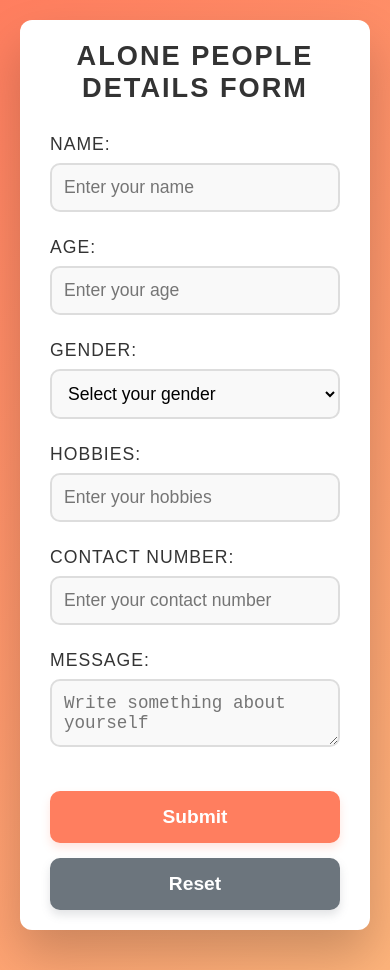
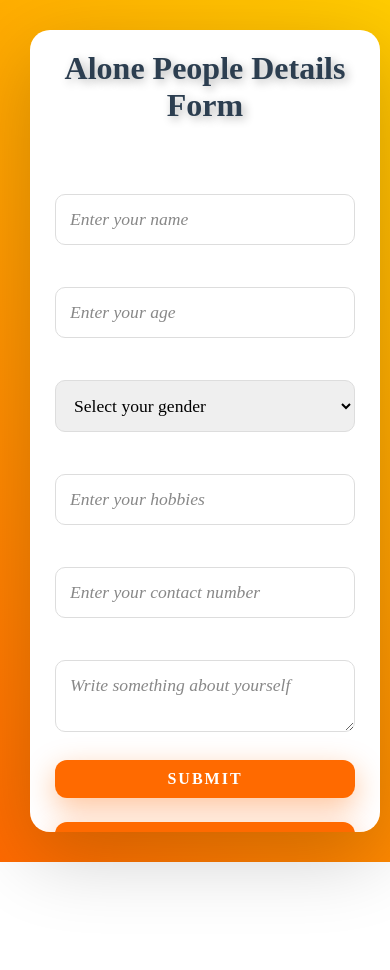
Before and after one commit to Arpita244/message-receiving-from-backend-, a React (Create React App) app: page / in a window 390 px wide. After the commit the page ends 862 px from the top, so only its background shows below. Built offline with nearby package versions, Linux system fonts and the light colour scheme.

Commit message:
first commit

```diff
--- a/src/App.css
+++ b/src/App.css
@@ -1,4 +1,4 @@
-/* Global Styles */
+/* Global Reset */
 * {
   margin: 0;
   padding: 0;
@@ -6,209 +6,168 @@
 }
 
 body {
-  font-family: 'Poppins', sans-serif;
-  background: linear-gradient(135deg, #ff7e5f, #feb47b); /* Warm gradient background */
+  font-family: 'Lora', serif;
+  background: linear-gradient(45deg, #ff6a00, #ffcc00); /* Warm gradient */
   display: flex;
   justify-content: center;
-  align-items: flex-start; /* Ensure items start at the top */
-  min-height: 100vh;
+  align-items: center;
+  min-height: 100vh; /* Ensures full viewport height */
+  flex-direction: column;
   color: #fff;
-  overflow-y: auto; /* Allow scrolling */
-  padding: 20px; /* Space around the content */
+  padding: 20px;
+  overflow: hidden; /* Prevents body from scrolling */
 }
 
+/* App Container */
 .App {
   width: 100%;
-  max-width: 700px;
+  max-width: 900px; /* Slightly reduced width for responsiveness */
   background: #fff;
-  padding: 40px 50px;
-  border-radius: 12px;
-  box-shadow: 0px 25px 50px rgba(0, 0, 0, 0.2); /* Subtle large shadow for depth */
-  transition: transform 0.4s ease-in-out, box-shadow 0.4s ease-in-out;
-  margin-bottom: 20px; /* Space at the bottom for backend output */
-  overflow: auto; /* Ensure the form is scrollable if needed */
+  padding: 50px;
+  border-radius: 20px;
+  box-shadow: 0px 25px 80px rgba(0, 0, 0, 0.2);
+  transition: transform 0.5s ease-in-out, box-shadow 0.5s ease-in-out;
+  margin-bottom: 40px;
+  overflow-y: auto; /* Allows form to scroll if needed */
+  max-height: 95vh; /* Ensures the form does not overflow the viewport */
+  animation: formAppear 1s ease-out forwards;
+}
+
+/* Smooth animation when form appears */
+@keyframes formAppear {
+  0% { transform: scale(0.9); opacity: 0; }
+  100% { transform: scale(1); opacity: 1; }
 }
 
 .App:hover {
   transform: scale(1.05);
-  box-shadow: 0px 35px 70px rgba(0, 0, 0, 0.2);
+  box-shadow: 0px 40px 90px rgba(0, 0, 0, 0.3);
 }
 
-
-/* Heading */
+/* Title Styling */
 h1 {
+  font-size: 2.5rem;
+  font-weight: 700;
   text-align: center;
-  font-size: 2.5rem;
-  margin-bottom: 30px;
-  color: #333;
-  font-weight: 700;
-  text-transform: uppercase;
-  letter-spacing: 2px;
-  position: relative;
+  color: #2c3e50;
+  margin-bottom: 40px;
+  text-shadow: 3px 3px 10px rgba(0, 0, 0, 0.3);
 }
 
-h1::before {
-  content: '';
-  position: absolute;
-  bottom: 0;
-  left: 0;
-  width: 100%;
-  height: 3px;
-  background: linear-gradient(to right, #ff7e5f, #feb47b); /* Underline effect */
-  transform: scaleX(0);
-  transform-origin: bottom right;
-  transition: transform 0.3s ease-in-out;
+h1 span {
+  color: #ff6a00;
+  text-shadow: 2px 2px 8px rgba(0, 0, 0, 0.2);
 }
 
-h1:hover::before {
-  transform: scaleX(1);
-  transform-origin: bottom left;
+/* Form Inputs */
+input, select, textarea, button {
+  width: 100%;
+  padding: 14px;
+  margin: 12px 0;
+  border-radius: 10px;
+  border: 1px solid #ddd;
+  font-size: 1.2rem;
+  transition: all 0.3s ease;
+  font-family: 'Lora', serif;
 }
 
-/* Form Group */
-.form-group {
-  margin-bottom: 25px;
+input:focus, select:focus, textarea:focus {
+  border-color: #ff6a00;
+  outline: none;
+  box-shadow: 0 0 15px rgba(255, 106, 0, 0.3);
 }
 
-label {
-  display: block;
-  font-size: 1.1rem;
-  color: #333;
-  font-weight: 500;
-  margin-bottom: 8px;
-  text-transform: uppercase;
-  letter-spacing: 1px;
+input::placeholder, textarea::placeholder {
+  font-style: italic;
+  color: #888;
 }
 
-input,
-select,
-textarea {
-  width: 100%;
-  padding: 15px;
-  font-size: 1.1rem;
-  border: 2px solid #ddd;
-  border-radius: 10px;
-  background-color: #f9f9f9;
-  box-sizing: border-box;
-  transition: all 0.4s ease;
-  outline: none;
+input:hover, select:hover, textarea:hover {
+  border-color: #ffcc00;
+  box-shadow: 0 3px 10px rgba(255, 204, 0, 0.2);
 }
 
-input:focus,
-select:focus,
-textarea:focus {
-  border-color: #feb47b;
-  background-color: #fff7e6;
-  box-shadow: 0 0 10px rgba(254, 180, 123, 0.7);
+/* Button Styles */
+button {
+  background-color: #ff6a00;
+  color: #fff;
+  border: none;
+  font-size: 1.2rem;
+  font-weight: 600;
+  text-transform: uppercase;
+  cursor: pointer;
+  padding: 15px;
+  border-radius: 12px;
+  box-shadow: 0px 10px 30px rgba(255, 106, 0, 0.4);
+  transition: all 0.3s ease;
+  letter-spacing: 2px;
 }
 
-/* Button Styling */
-button {
-  width: 48%;
-  padding: 15px;
-  font-size: 1.2rem;
-  font-weight: bold;
-  border-radius: 10px;
-  cursor: pointer;
-  transition: all 0.3s ease;
-  margin-top: 15px;
+button:hover {
+  background-color: #ffcc00;
+  transform: scale(1.05);
+  box-shadow: 0px 15px 50px rgba(255, 204, 0, 0.4);
 }
 
-button[type="submit"] {
-  background-color: #ff7e5f;
-  color: white;
-  border: none;
-  box-shadow: 0 5px 10px rgba(255, 126, 95, 0.2);
+button:active {
+  background-color: #ff6a00;
+  transform: scale(1);
 }
 
-button[type="submit"]:hover {
-  background-color: #feb47b;
-  box-shadow: 0 5px 15px rgba(255, 180, 123, 0.3);
-  transform: translateY(-3px);
+/* Form Submission Box */
+.form-submission {
+  background: #2c3e50;
+  color: #fff;
+  padding: 25px;
+  border-radius: 15px;
+  box-shadow: 0px 20px 50px rgba(0, 0, 0, 0.3);
+  width: 100%;
+  text-align: center;
+  margin-top: 40px;
+  animation: boxFadeIn 1s ease-out forwards;
 }
 
-button[type="button"] {
-  background-color: #6c757d;
-  color: #fff;
-  border: none;
-  box-shadow: 0 5px 10px rgba(108, 117, 125, 0.2);
+@keyframes boxFadeIn {
+  0% { opacity: 0; transform: translateY(20px); }
+  100% { opacity: 1; transform: translateY(0); }
 }
 
-button[type="button"]:hover {
-  background-color: #5a6268;
-  box-shadow: 0 5px 15px rgba(90, 98, 104, 0.3);
-  transform: translateY(-3px);
+ul {
+  list-style-type: none;
+  padding: 0;
 }
 
-/* Form Submission */
-.form-submission {
-  background: #f1f1f1;
-  padding: 30px;
-  border-radius: 12px;
-  margin-top: 30px;
-  box-shadow: 0px 25px 50px rgba(0, 0, 0, 0.1);
-  animation: fadeInUp 0.6s ease-in-out;
+li {
+  font-size: 1.2rem;
+  margin-bottom: 12px;
 }
 
-@keyframes fadeInUp {
-  from {
-    opacity: 0;
-    transform: translateY(50px);
+li strong {
+  font-weight: 700;
+  color: #ff6a00;
+}
+
+/* Responsive Design for smaller screens */
+@media (max-width: 768px) {
+  .App {
+    padding: 30px 40px;
+    margin: 20px;
   }
-  to {
-    opacity: 1;
-    transform: translateY(0);
+
+  h1 {
+    font-size: 2.2rem;
+  }
+
+  button {
+    font-size: 1rem;
+    padding: 12px;
   }
 }
 
-.form-submission h2 {
-  color: #ff7e5f;
-  font-size: 2rem;
-  font-weight: 700;
-  margin-bottom: 10px;
-}
-
-.form-submission p {
-  font-size: 1.2rem;
-  color: #333;
-}
-
-.form-submission ul {
-  list-style-type: none;
-  padding: 0;
-  margin-top: 20px;
-}
-
-.form-submission li {
-  margin-bottom: 15px;
-  font-size: 1.1rem;
-  color: #333;
-}
-
-strong {
-  color: #feb47b;
-  font-weight: bold;
-}
-
-/* Smooth Border Transitions */
-input,
-select,
-textarea {
-  border: 2px solid #ddd;
-  transition: border-color 0.3s ease, box-shadow 0.3s ease;
-}
-
-input:focus,
-select:focus,
-textarea:focus {
-  border-color: #ff7e5f;
-  box-shadow: 0 0 8px rgba(255, 126, 95, 0.5);
-}
-
-/* Responsive Styles */
-@media (max-width: 768px) {
+@media (max-width: 480px) {
   .App {
-    padding: 30px 40px;
+    padding: 20px 25px;
+    margin: 10px;
   }
 
   h1 {
@@ -216,23 +175,11 @@ textarea:focus {
   }
 
   button {
-    width: 100%;
-    margin-top: 15px;
+    font-size: 1rem;
+    padding: 10px;
+  }
+
+  input, select, textarea {
+    font-size: 1.1rem;
   }
 }
-
-@media (max-width: 480px) {
-  .App {
-    padding: 20px 30px;
-  }
-
-  h1 {
-    font-size: 1.7rem;
-  }
-
-  input,
-  select,
-  textarea {
-    padding: 12px;
-  }
-}
```
